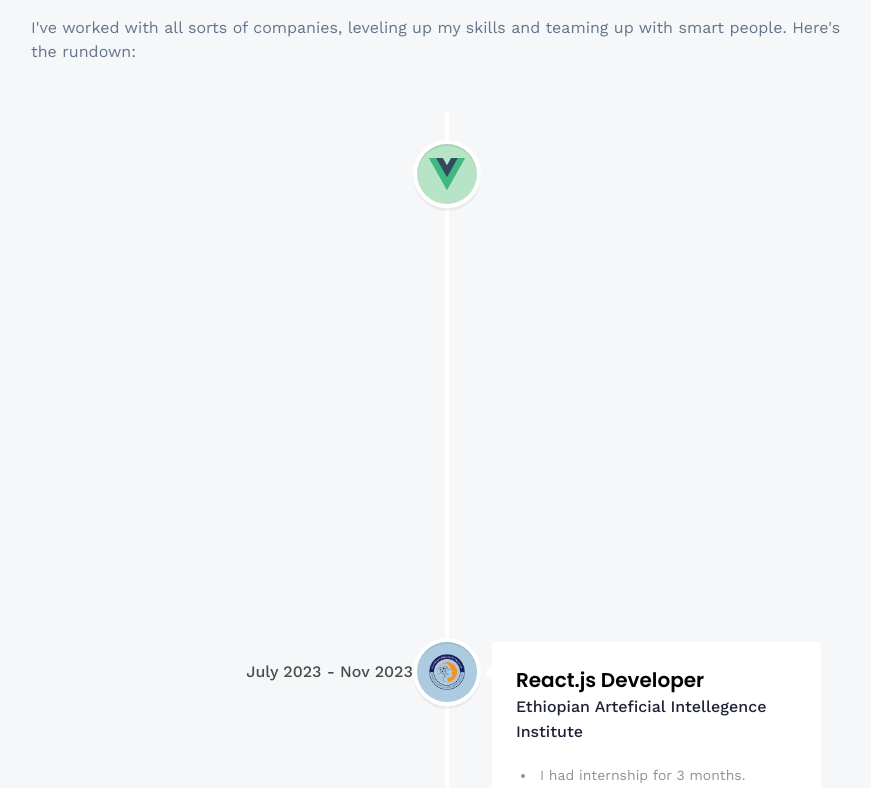
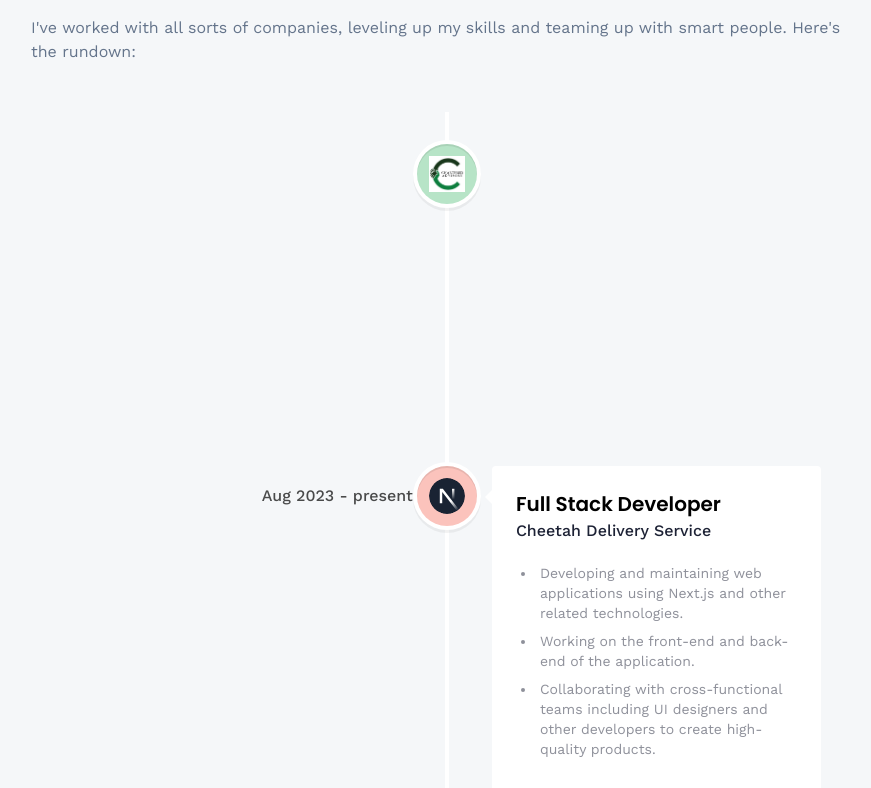
Before and after one commit to getsh91/my_portfolio, a React (Vite) app: page /about in a window 1280 px wide. Shown: the part 712-1500 px from the top of the page, without its empty margins (193-1064 px from the left). Built offline with nearby package versions, Linux system fonts and the light colour scheme.

Commit message:
update experence

```diff
--- a/src/constants/index.js
+++ b/src/constants/index.js
@@ -25,7 +25,9 @@ import {
   typescript,
   laravel,
   threads,
+  chartered,
 } from "../assets/icons";
+import { Point } from "@react-three/drei";
 
 export const skills = [
   {
@@ -126,6 +128,30 @@ export const skills = [
 ];
 
 export const experiences = [
+  {
+    title: "Digital Assistant",
+    company_name: "Chartered Advisory Service",
+    iconBg: "#b7e4c7",
+    icon: chartered,
+    date: "Aug 2023 - present",
+    points: [
+      "Give advice to clients on how to use digital tools to improve their business.",
+      "Develop and maintain the company's website.",
+      ,
+    ],
+  },
+  {
+    title: "Full Stack Developer",
+    company_name: "Cheetah Delivery Service",
+    iconBg: "#fbc3bc",
+    icon: nextjs,
+    date: "Aug 2023 - present",
+    points: [
+      "Developing and maintaining web applications using Next.js and other related technologies.",
+      "Working on the front-end and back-end of the application.",
+      "Collaborating with cross-functional teams including UI designers and other developers to create high-quality products.",
+    ],
+  },
   {
     title: "Vue.js Developer",
     company_name: "Gundan Tech",
```
Also changed, not shown: src/assets/icons/index.js (+34 -32 lines), src/assets/icons/chartered.jpg (added).
